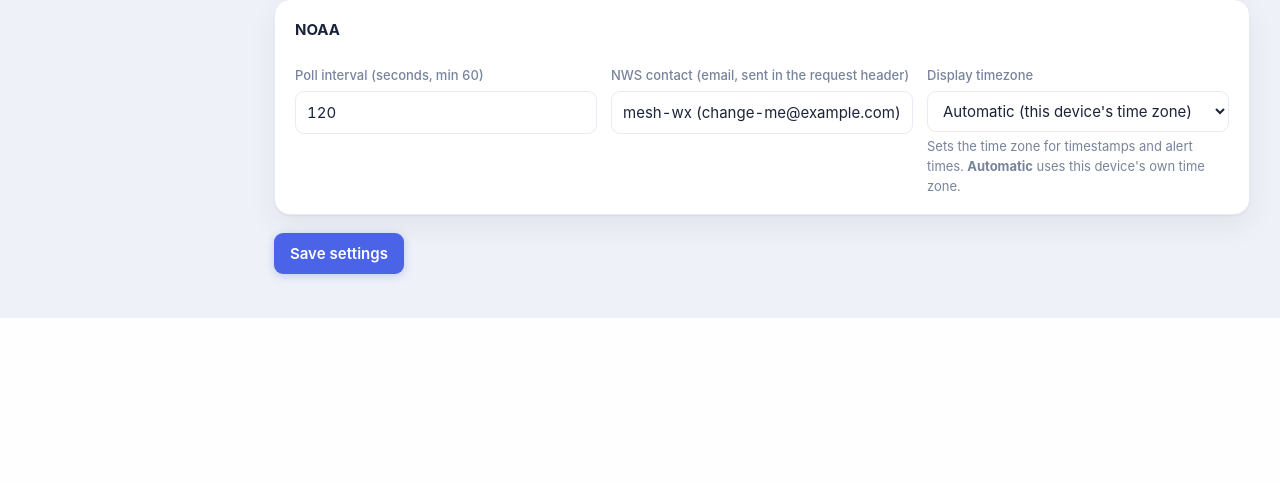
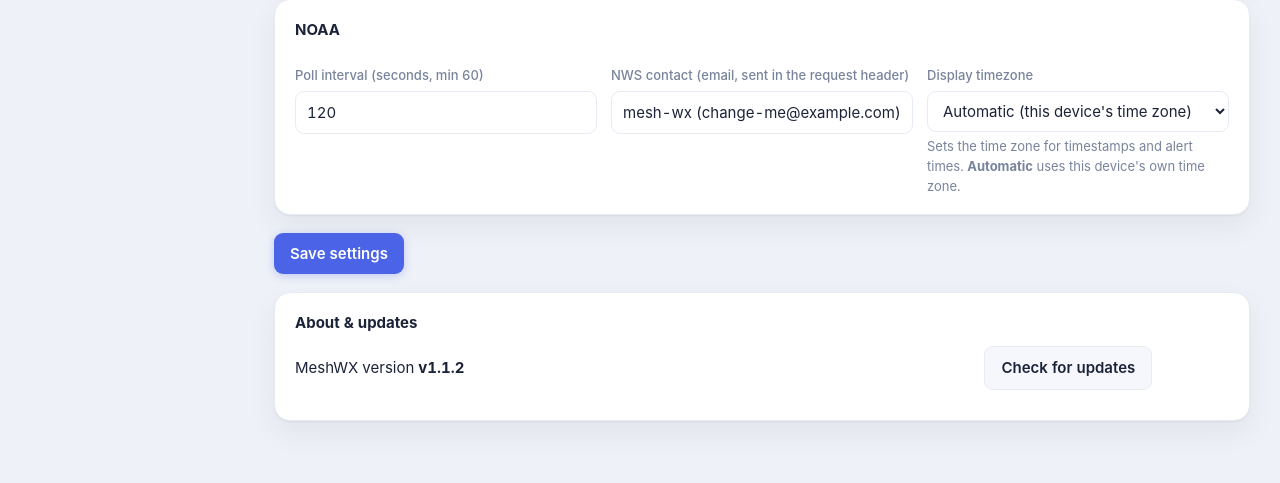
Before and after one commit to BrokenSignal/MeshWX, a FastAPI app: page /settings in a window 1280 px wide. Shown: the part 2249-2732 px from the top of the page. Before the commit the page ends 2567 px from the top, so only its background shows below. Run offline with FastAPI, Linux system fonts and the light colour scheme; data comes from the database, SQL or seed files in the repository.

Commit message:
Settings: version display + Check-for-updates button (v1.1.2)
Shows the running version in the sidebar and a new About & updates panel in
Settings, with a Check for updates button that compares against the latest
GitHub release (server-side call, numeric version compare, graceful offline
handling). Repo is configurable via GITHUB_REPO in config.py. Adds
tests/test_updates.py (compare logic + endpoint). Also spaces the About panel
off the Save settings button.

Co-Authored-By: Claude Opus 4.8 (1M context) <noreply@anthropic.com>
Claude-Session: https://claude.ai/code/session_01G6x589Nb1rpr1eSmeraXjd

```diff
--- a/app/__init__.py
+++ b/app/__init__.py
@@ -1,3 +1,3 @@
 """mesh-wx: NWS weather alerts broadcast over a Meshtastic node."""
 
-__version__ = "1.1.1"
+__version__ = "1.1.2"
--- a/app/web/routes.py
+++ b/app/web/routes.py
@@ -1,6 +1,7 @@
 """Web UI routes (server-rendered templates + htmx partials)."""
 from __future__ import annotations
 
+import re
 import sys
 from pathlib import Path
 import datetime
@@ -10,7 +11,9 @@ from fastapi.responses import HTMLResponse, PlainTextResponse, RedirectResponse
 from fastapi.templating import Jinja2Templates
 import httpx
 
-from ..config import MAX_PAYLOAD_BYTES, POLL_INTERVAL_MIN, IPAWS_EVENT_TYPES
+from .. import __version__
+from ..config import (MAX_PAYLOAD_BYTES, POLL_INTERVAL_MIN, IPAWS_EVENT_TYPES,
+                      GITHUB_LATEST_RELEASE_API, GITHUB_RELEASES_URL)
 from ..serial_discovery import list_all_ports
 
 
@@ -49,7 +52,8 @@ def render(request: Request, name: str, **ctx):
         tz = ""   # fall back to this machine's local time
     return TEMPLATES.TemplateResponse(
         request, name,
-        {"max_bytes": MAX_PAYLOAD_BYTES, "tz": tz, "disp_label": DISP_LABELS, **ctx},
+        {"max_bytes": MAX_PAYLOAD_BYTES, "tz": tz, "disp_label": DISP_LABELS,
+         "version": __version__, **ctx},
     )
 
 
@@ -384,6 +388,55 @@ async def settings_counties(request: Request, state: str = ""):
 
 
 # ---- settings ----------------------------------------------------------
+def _parse_version(v: str) -> tuple:
+    """Leading numeric dotted parts of a version tag as an int tuple, e.g.
+    'v1.2.10' -> (1, 2, 10). Stops at the first non-numeric chunk so a
+    pre-release suffix ('1.2.0-rc1') compares on its numeric core (1, 2, 0)."""
+    core = re.split(r"[-+ ]", (v or "").strip().lstrip("vV"), maxsplit=1)[0]
+    parts = []
+    for chunk in core.split("."):
+        if chunk.isdigit():
+            parts.append(int(chunk))
+        else:
+            break
+    return tuple(parts)
+
+
+def _is_newer(latest: str, current: str) -> bool:
+    lt, cur = _parse_version(latest), _parse_version(current)
+    if not lt:
+        return False
+    n = max(len(lt), len(cur))
+    return lt + (0,) * (n - len(lt)) > cur + (0,) * (n - len(cur))
+
+
+@router.get("/settings/check-updates", response_class=HTMLResponse)
+async def check_updates(request: Request):
+    """Compare the running version against the latest GitHub release. Server-side
+    fetch (no CORS/CSP issues), read-only, gracefully degrades when offline."""
+    ctx = {"current": __version__, "latest": None,
+           "url": GITHUB_RELEASES_URL, "state": "error", "detail": ""}
+    try:
+        async with httpx.AsyncClient(
+                timeout=10,
+                headers={"User-Agent": "MeshWX-update-check",
+                         "Accept": "application/vnd.github+json"}) as client:
+            r = await client.get(GITHUB_LATEST_RELEASE_API)
+        if r.status_code == 200:
+            data = r.json()
+            ctx["latest"] = (data.get("tag_name") or "").lstrip("vV")
+            ctx["url"] = data.get("html_url") or GITHUB_RELEASES_URL
+            ctx["state"] = "update" if _is_newer(ctx["latest"], __version__) else "current"
+        elif r.status_code == 404:
+            ctx["state"] = "current"       # repo has no published releases yet
+            ctx["detail"] = "No releases published yet."
+        else:
+            ctx["detail"] = "GitHub returned HTTP %d." % r.status_code
+    except Exception:
+        ctx["detail"] = "Could not reach GitHub. Check this machine's connection."
+    return render(request, "_update_check.html", **ctx)
+
+
 @router.get("/settings", response_class=HTMLResponse)
 async def settings_page(request: Request):
     db = _db(request)
--- a/app/web/templates/base.html
+++ b/app/web/templates/base.html
@@ -38,6 +38,14 @@
     .side-foot b{color:#eef1ff;font-weight:600;}
     .side-credit{display:block;margin-top:12px;padding:2px 8px;font-size:11.5px;color:#8b93b8;text-decoration:none;}
     .side-credit:hover{color:#cdd4ee;text-decoration:underline;}
+    .side-ver{display:block;padding:2px 8px;font-size:11.5px;color:#6f7799;}
+    /* Check-for-updates result + htmx button spinner */
+    .htmx-indicator{opacity:0;font-size:12.5px;color:var(--muted,#5c6678);margin-left:8px;transition:opacity .15s;}
+    .htmx-request .htmx-indicator,.htmx-request.htmx-indicator{opacity:1;}
+    .upd{display:flex;gap:12px;align-items:flex-start;background:var(--inset);border:1px solid var(--line);border-radius:12px;padding:12px 14px;}
+    .upd .upd-body{line-height:1.5;}
+    .upd-link{display:inline-block;margin-left:6px;color:var(--accent);font-weight:600;text-decoration:none;}
+    .upd-link:hover{text-decoration:underline;}
 
     /* main */
     main{padding:26px 30px 44px;max-width:1180px;}
@@ -233,6 +241,7 @@
       </nav>
       <div class="side-foot"><b>NWS Weather Alert</b><br>over Meshtastic &amp; MeshCore</div>
       <a class="side-credit" href="https://brokensignal.tv/MeshWX" target="_blank" rel="noopener">Developed by BrokenSignal</a>
+      <span class="side-ver">v{{ version }}</span>
     </aside>
     <main>{% block content %}{% endblock %}</main>
   </div>
--- a/app/web/templates/settings.html
+++ b/app/web/templates/settings.html
@@ -170,4 +170,18 @@
 
   <button type="submit">Save settings</button>
 </form>
+
+<div class="panel" style="margin-top:18px;">
+  <h3>About &amp; updates</h3>
+  <div class="row" style="align-items:center;">
+    <div>MeshWX version <b>v{{ version }}</b></div>
+    <div style="text-align:right;">
+      <button type="button" class="secondary"
+              hx-get="/settings/check-updates" hx-target="#update-result"
+              hx-swap="innerHTML" hx-indicator="#update-spin">Check for updates</button>
+      <span id="update-spin" class="htmx-indicator">checking&hellip;</span>
+    </div>
+  </div>
+  <div id="update-result" style="margin-top:12px;"></div>
+</div>
 {% endblock %}
--- a/pyproject.toml
+++ b/pyproject.toml
@@ -1,6 +1,6 @@
 [project]
 name = "meshwx"
-version = "1.1.1"
+version = "1.1.2"
 description = "Poll NWS weather alerts and broadcast them over Meshtastic and/or MeshCore radios"
 readme = "README.md"
 requires-python = ">=3.11"
```
Also changed, not shown: app/config.py (+8 -0 lines), app/web/templates/_update_check.html (added, +20 -0 lines), tests/test_updates.py (added, +97 -0 lines).
